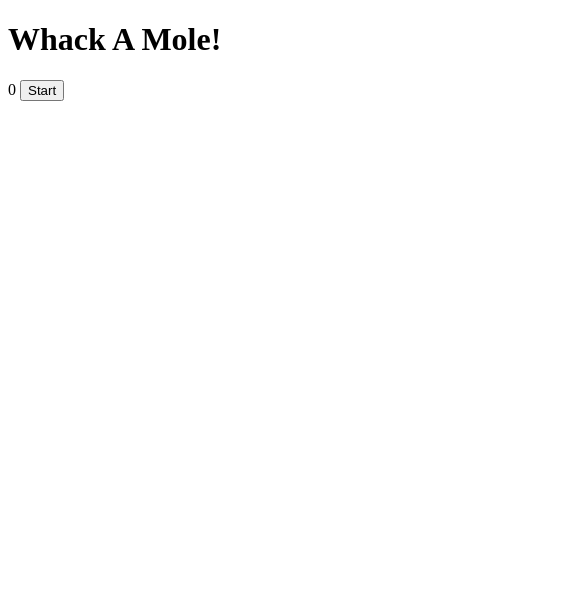
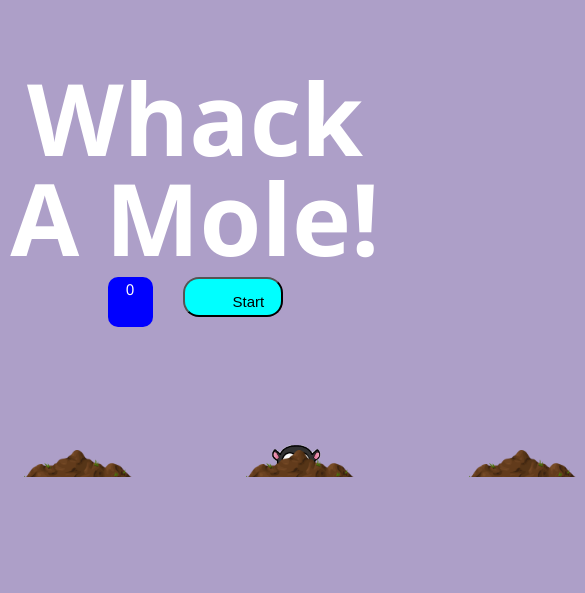
Before and after one commit to UBink/whack-a-mole, a plain HTML site: page index.html in a window 390 px wide. Both pictures are taken after a click on the button "Start". Shown: the top 593 px of the page, 585 px wide, since content can reach past the window. Drawn offline with Linux system fonts and the light colour scheme.

Commit message:
css and js done

```diff
--- a/index.html
+++ b/index.html
@@ -8,8 +8,11 @@
     <title>Whack A Mole!</title>
 </head>
 <body>
-    <h1>Whack A Mole!</h1><span class="score">0</span>
-    <button onclick="startGame()">Start</button>
+    <h1>Whack A Mole!</h1>
+    <div class="container">
+        <span class="score">0</span>
+        <button onclick="startGame()">Start</button>
+    </div>
     <div class="game">
         <div class="hole hole1">
             <div class="mole"></div>
--- a/script.js
+++ b/script.js
@@ -0,0 +1,52 @@
+const holes = document.querySelectorAll('.hole');
+const scoreBoard = document.querySelector('.score');
+const moles = document.querySelectorAll('.mole');
+let lastHole;
+let timeUp = false;
+let score = 0;
+
+//create a function to make a random time for mole to pop from the hole
+function randomTime(min, max) {
+    return Math.round(Math.random() * (max - min) + min);
+}
+
+function randomHole(holes){
+    const index  = Math.floor(Math.random() * holes.length);
+    const hole = holes[index];
+
+    //prevent same hole from getting the same number
+    if (hole === lastHole){
+        return randomHole(holes);
+    }
+    lastHole = hole;
+    return hole;
+}
+
+function peep() {
+    const time = randomTime(500, 1000); //get a random time to determine how long mole should peep
+    const hole = randomHole(holes); //get the random hole from the randomHole function
+    hole.classList.add('up'); //add the CSS class so selected mole can "pop up"
+    setTimeout(() => {
+        hole.classList.remove('up'); //make the selected mole "pop down" after a random time
+        if(!timeUp) {
+            peep();
+        }
+    }, time);
+}
+
+function startGame() {
+    scoreBoard.textContent = 0;
+    timeUp = false;
+    score = 0;
+    peep();
+    setTimeout(() => timeUp = true, 15000) //show random moles for 15 seconds
+}
+
+function wack(e){
+    if(!e.isTrusted) return; //** new thing I learned */
+    score++;
+    this.parentNode.classList.remove('up'); //this refers to item clicked
+    scoreBoard.textContent = score;
+}
+
+moles.forEach(mole => mole.addEventListener('click', wack))
--- a/style.css
+++ b/style.css
@@ -0,0 +1,162 @@
+html {
+    font-size: 35px;
+    background-color: #98bc;
+}
+
+body {
+    text-align: center;
+    padding: 0;
+    margin: 0;
+}
+
+h1 {
+    text-align: center;
+    font-size: 100px;
+    line-height: 1;
+    margin-bottom: 0;
+    font-family: 'Segoe UI', Tahoma, Geneva, Verdana, sans-serif;
+    color: #fff;
+
+}
+
+.score {
+    background-color: purple;
+    border-radius: 16px;
+    padding: 0 48px;
+    color: white;
+    line-height: 1;
+    margin-left: 15px;
+    font-family: 'Segoe UI', Tahoma, Geneva, Verdana, sans-serif;
+}
+
+button {
+    padding: 0.4rem 48px;
+    background-color: aqua;
+    border-radius: 16px;
+    align-self: center;
+}
+
+.container {
+    display: flex;
+    justify-content: center;
+    gap: 20px;
+}
+
+.game {
+    height: 400px;
+    height: 600px;
+    margin: 0 auto;
+    display: flex;
+    flex-wrap: wrap;
+}
+
+.hole {
+    flex: 1 0 33.3%;
+    overflow: hidden;
+    flex-wrap: wrap;
+    position: relative;
+}
+
+.hole:after {
+    display: block;
+    background: url(dirt.png) bottom center no-repeat;
+    background-size:contain;
+    content: '';
+    width: 100%;
+    height: 90px;
+    position: absolute;
+    z-index: 2;
+    bottom: -30px;
+}
+
+
+.mole {
+    background: url('mole.png') bottom center no-repeat;
+    background-size: 80%;
+    position: absolute;
+    top: 100%;
+    width: 100%;
+    height: 100%;
+    transition: all 0.4s;
+}
+
+.hole.up .mole{
+    top:0;
+}
+
+
+@media (min-width: 667px) and (max-width: 1024px){
+
+    h1 {
+        display: none;
+    }
+    .score {
+    background:blue;
+    padding: 0 12px;
+    line-height: 1;
+    border-radius: 16px;
+    color: #fff;
+    font-size: 40px;
+    margin-left: 20px;
+}
+
+    .hole.up .mole{
+        top:17px;
+    }
+}
+
+@media (max-width: 667px){
+
+    .game {
+        width: 667px;
+        height: 300px;
+        display:flex;
+        flex-wrap:wrap;
+        margin: 0 auto;
+    }
+
+    .score{
+        width:35px;
+        font-size: 15px;
+        height: 40px;
+        color: #fff;
+        background-color: blue;
+        border-radius: 10px;
+        margin-left: 10px;
+        margin-top: 10px;
+        padding: 5px;
+        }
+
+        button{
+            margin: 10px 10px 10px 10px;
+            height: 40px;
+            width: 75px;
+            font-size: 15px;
+        }
+
+    .hole:after{
+        display:block;
+        background: url(dirt.png) bottom center no-repeat;
+        background-size:contain;
+        content: '';
+        max-width: 70%;
+        height: 60px;
+        position: absolute;
+        z-index: 2;
+        bottom: -30px;
+    }
+
+    .mole {
+        background: url('mole.png') bottom center no-repeat;
+        background-size: 60%;
+        position: absolute;
+        top: 100%;
+        max-width: 70%;
+        height: 70%;
+        transition: all 0.4s;
+    }
+
+    .hole.up .mole{
+        top:50px;
+    }
+}
```
Also changed, not shown: dirt.png (renamed from assests/dirt.png), mole.jpg (renamed from assests/mole.jpg), mole.png (renamed from assests/mole.png), 1 other file.
